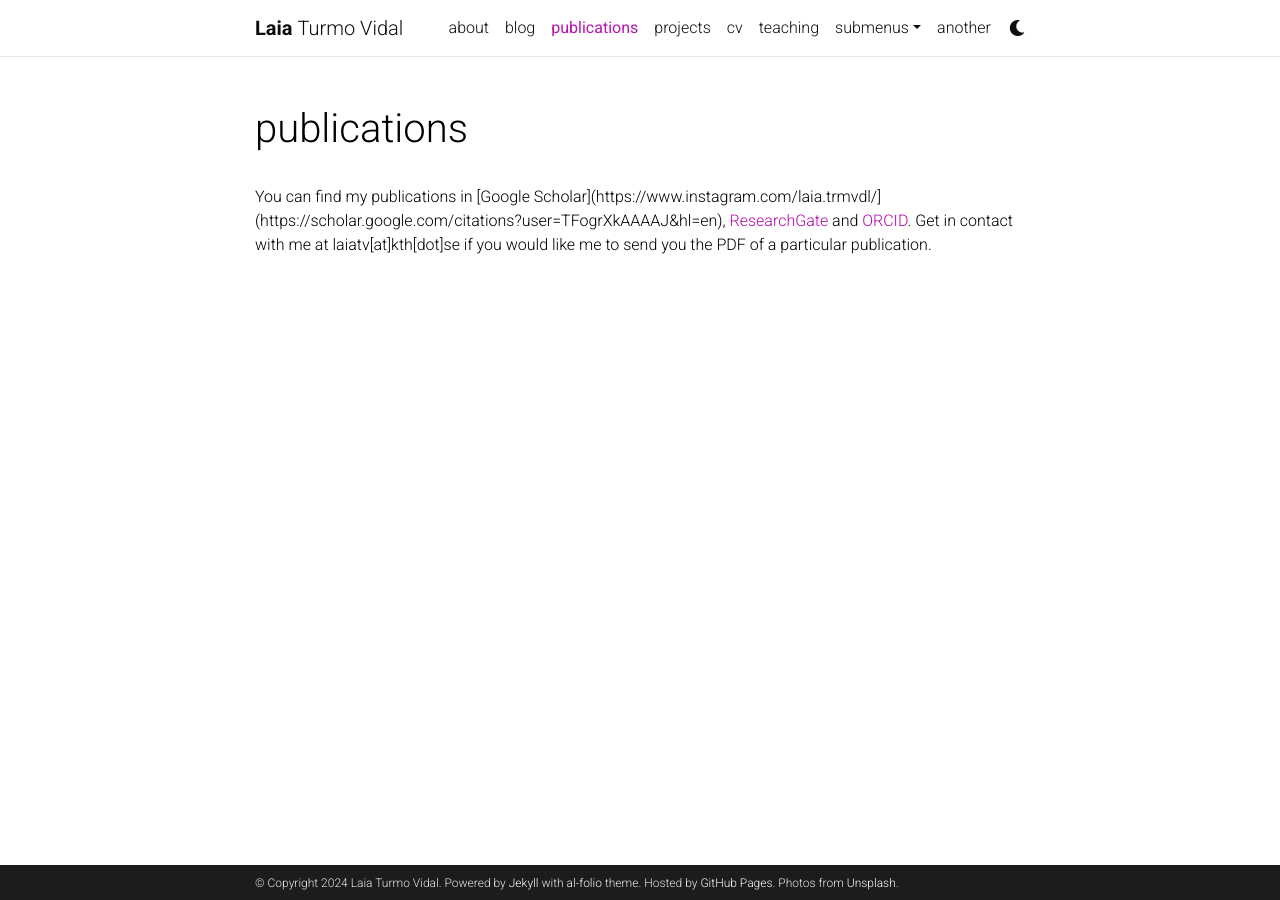
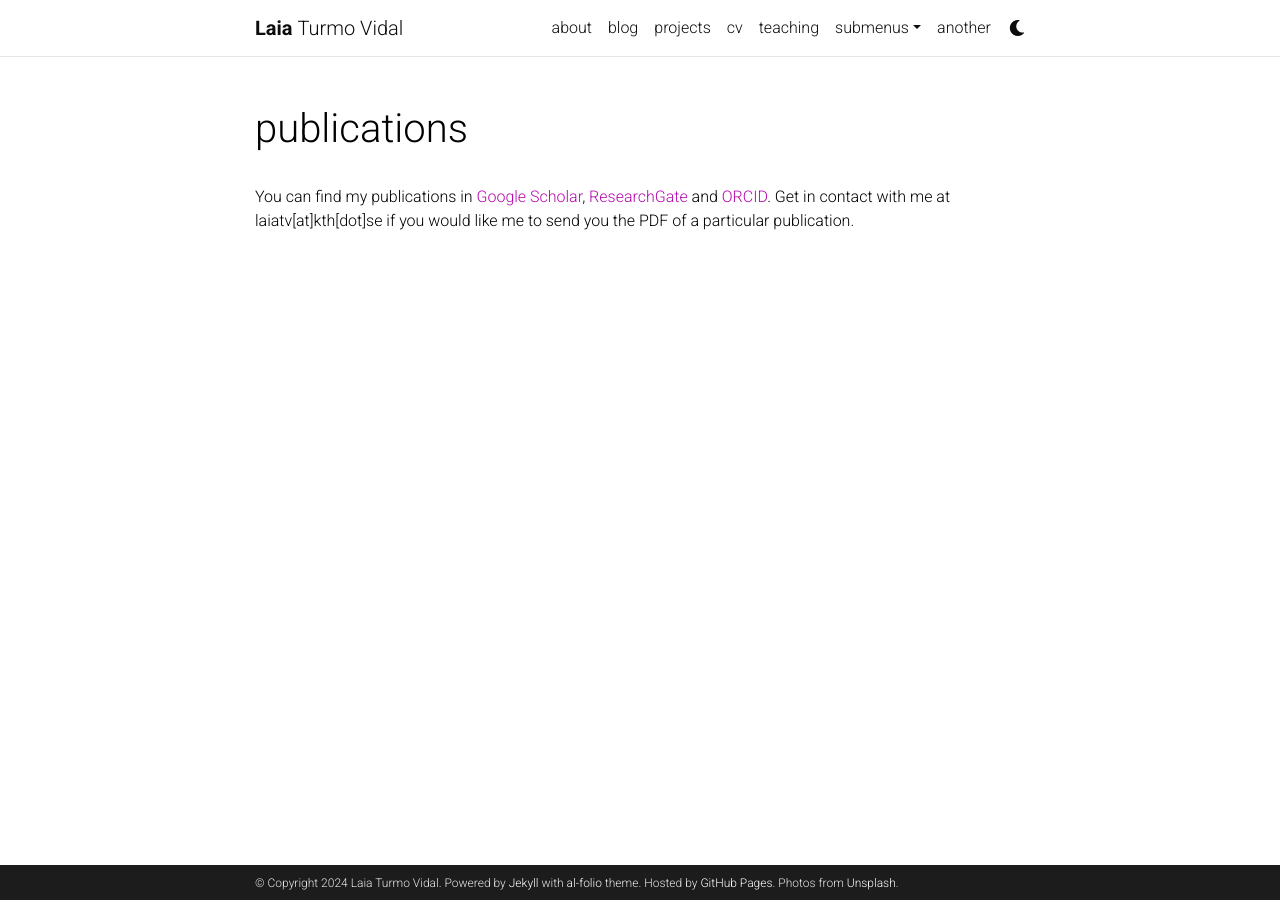
Before and after one commit to laiatv/laiatv.github.io, a Jekyll site: the page built from _pages/publications.md, in a window 1280 px wide. Built offline with Jekyll 4.4.1, drawn with Linux system fonts in a browser that asks for light colours; comment, search, counter and statistics services are not loaded; a style sheet for code colours, icons or effects is not loaded; some of the changed lines change nothing that is shown.

Commit message:
Update publications-4.md

```diff
--- a/_pages/publications.md
+++ b/_pages/publications.md
@@ -2,12 +2,12 @@
 layout: page
 permalink: /publications/
 title: publications
-description:
-years: [2023, 2022, 2021, 2020, 2019, 2018, 2016]
-nav: true
-nav_order: 1
+<!--description: -->
+<!--years: [2023, 2022, 2021, 2020, 2019, 2018, 2016]
+<!--nav: true-->
+<!--nav_order: 1-->
 ---
-You can find my publications in [Google Scholar](https://www.instagram.com/laia.trmvdl/](https://scholar.google.com/citations?user=TFogrXkAAAAJ&hl=en), [ResearchGate](https://www.researchgate.net/profile/Laia-Turmo-Vidal) and [ORCID](https://orcid.org/0000-0002-1769-0138). Get in contact with me at laiatv[at]kth[dot]se if you would like me to send you the PDF of a particular publication.
+You can find my publications in [Google Scholar](https://scholar.google.com/citations?user=TFogrXkAAAAJ&hl=en), [ResearchGate](https://www.researchgate.net/profile/Laia-Turmo-Vidal) and [ORCID](https://orcid.org/0000-0002-1769-0138). Get in contact with me at laiatv[at]kth[dot]se if you would like me to send you the PDF of a particular publication.
 
 <!-- _pages/publications.md -->
 <!-- <div class="publications"> -->
```
